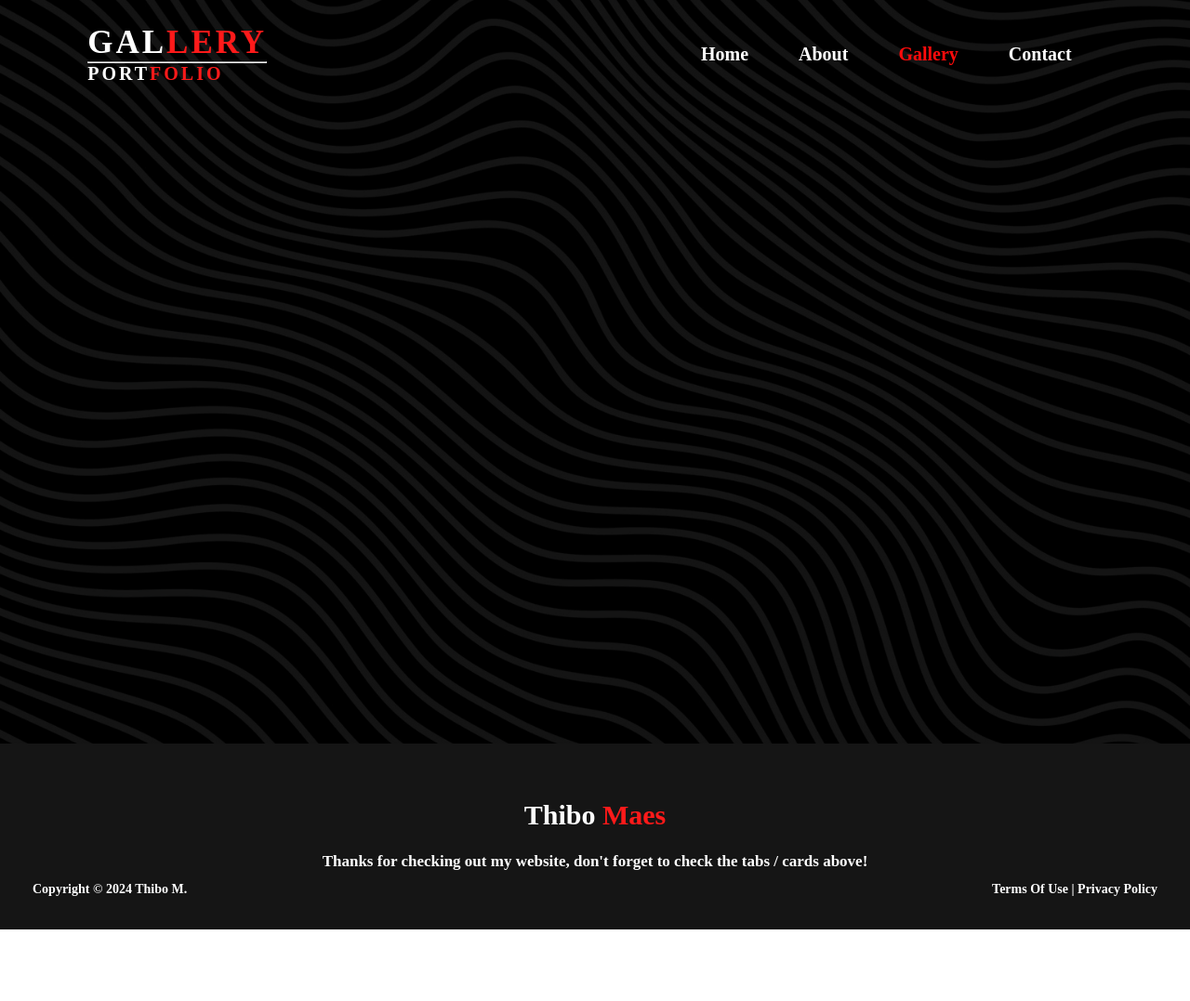
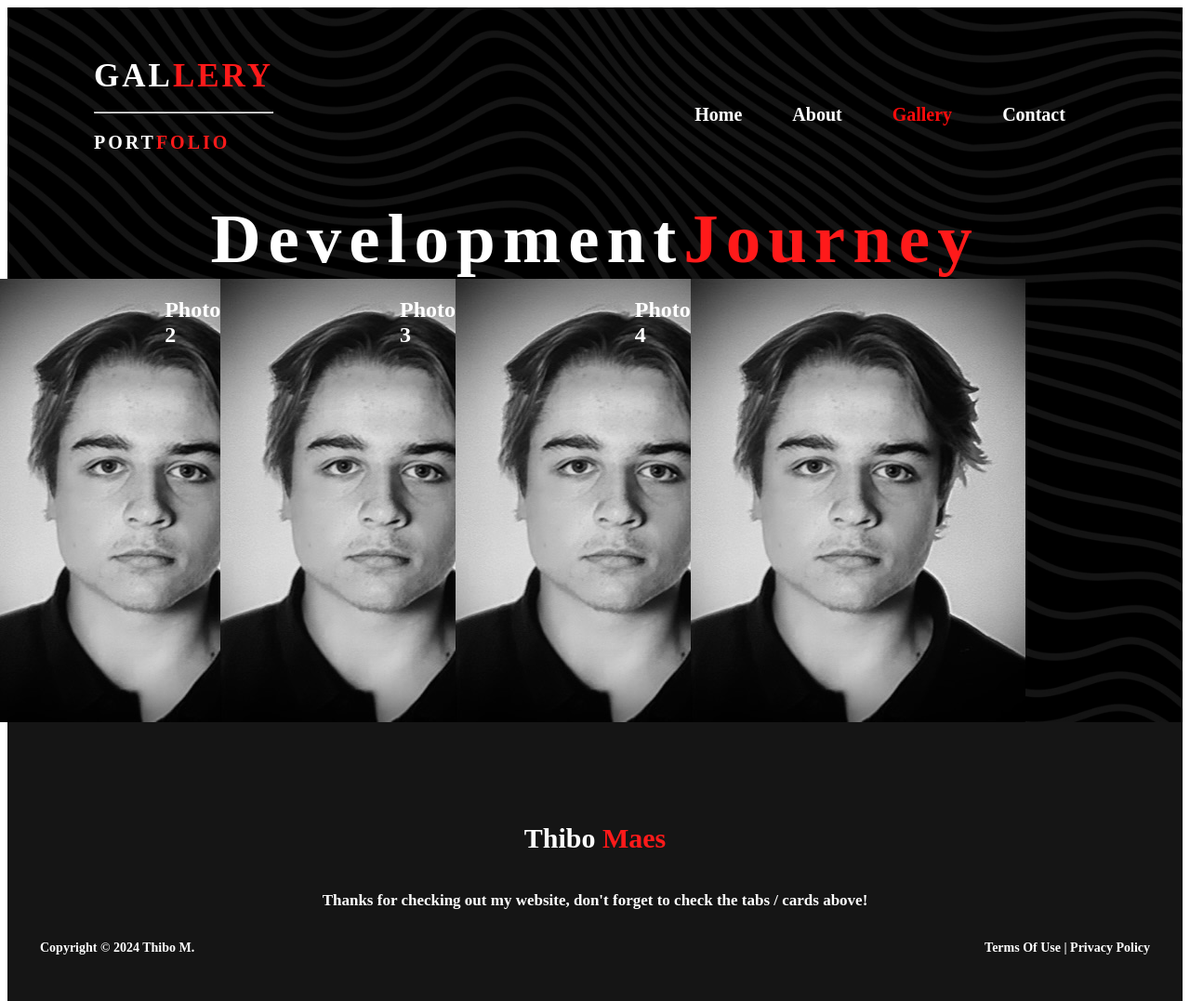
Before and after one commit to OfficialThibo/thibothedev-portfolio, a plain HTML site: page pages/gallery.html in a window 1280 px wide. Shown: the whole page at 93% size. Before the commit the page ends 1000 px from the top, so only its background shows below. Drawn offline with Linux system fonts and the light colour scheme; a web font is replaced by a local one.

Commit message:
Add Gallery

```diff
--- a/css/gallerystyle.css
+++ b/css/gallerystyle.css
@@ -1,6 +1,132 @@
-@import url('https://fonts.googleapis.com/css2?family=Wittgenstein:ital,wght@0,400..900;1,400..900&display=swap');
+@import url("https://fonts.googleapis.com/css2?family=Wittgenstein:ital,wght@0,400..900;1,400..900&display=swap");
 
-.Pictures{
+/* Hoofd Web Dingen */
+.main {
+    height: 100vh;
+    width: 100%;
+    background-image: url(../media/Background.png);
+    background-size: cover;
+    background-position: center;
+}
+
+nav {
     display: flex;
+    align-items: center;
+    justify-content: space-between;
+    padding-top: 2%;
+    padding-right: 8%;
+    .active {
+        color: #ff0b0b;
+    }
+}
+
+.logo {
+    color: white;
+    text-transform: uppercase;
+    padding-left: 8%;
+    font-size: 35px;
+    letter-spacing: 3px;
+}
+span {
+    color: rgb(255, 26, 26);
+}
+.discriptionlogo {
+    font-size: 20px;
+}
+
+nav ul li {
     list-style-type: none;
+    display: inline-block;
+    padding: 10px 25px;
+    font-family: Wittgenstein;
 }
+nav ul li a {
+    color: rgb(255, 255, 255);
+    text-decoration: none;
+    font-weight: bolder;
+    font-size: 20px;
+    text-transform: capitalize;
+}
+nav ul li a:hover {
+    color: rgb(255, 4, 4);
+    transition: 0.4s;
+}
+
+/* Images */
+h1 {
+    color: white;
+    font-size: 75px;
+    padding: 0 auto;
+    margin: 0 auto;
+    width: 100%;
+    display: flex;
+    justify-content: center;
+    align-items: center;
+    letter-spacing: 8px;
+}
+
+.container {
+    width: 80%;
+    height: 50%;
+    display: flex;
+    flex-direction: row;
+    justify-content: space-around;
+    position: relative;
+    h2 {
+        color: white;
+    }
+}
+
+.img-ctr {
+    width: 22%;
+    display: flex;
+    flex-direction: row;
+    justify-content: center;
+    position: relative;
+    background-color: black;
+    transform-origin: center;
+    transform: perspective(800px) rotateY("25deg");
+    transition: 0.5s;
+}
+
+/*----------------------------------------------------------------------------- */
+/* footer */
+footer {
+    position: relative;
+    width: 100%;
+    height: 100px;
+    padding: 100px 0px;
+    background: rgba(21, 21, 21, 1);
+    display: flex;
+    font-weight: bold;
+    flex-direction: column;
+    align-items: center;
+    justify-content: center;
+}
+footer p:nth-child(1) {
+    font-size: 30px;
+    color: white;
+    margin-bottom: 20px;
+    font-weight: bold;
+}
+footer p:nth-child(2) {
+    color: white;
+    font-size: 17px;
+    width: px;
+    text-align: center;
+    line-height: 26px;
+}
+.end {
+    position: absolute;
+    color: white;
+    bottom: 35px;
+    font-size: 14px;
+    left: 35px;
+}
+.end2 {
+    position: absolute;
+    color: white;
+    bottom: 35px;
+    font-size: 14px;
+    right: 35px;
+}
--- a/pages/gallery.html
+++ b/pages/gallery.html
@@ -3,14 +3,15 @@
     <head>
         <meta charset="UTF-8" />
         <meta name="viewport" content="width=device-width, initial-scale=1.0" />
+        <title>Portfolio-gallery</title>
         <link
             rel="icon"
             type="image/x-icon"
-            href="media/HoofdPaginaPhoto.png"
-        />
-        <link rel="stylesheet" href="../style.css" />
-        <title>Document</title>
+            href="../media/LogoWebsite.png"/>
+
+        <link rel="stylesheet" href="../css/gallerystyle.css" type="text/css" />
     </head>
+
     <body>
         <header class="main">
                 <nav>
@@ -26,6 +27,27 @@
                         <li><a href="../pages/contact.html">Contact</a></li>
                     </ul>
                 </nav>
+
+            <header class="gallerystuff">
+                    <h1>Development <span>Journey</span></h1>
+                    <header class="container">
+                        <header class="img-ctr">
+                            <h2>Photo 1</h2>
+                            <img src="../media/aboutme.JPEG" />
+                        </header>
+                        <header class="img-ctr">
+                            <h2>Photo 2</h2>
+                            <img src="../media/aboutme.JPEG" />
+                        </header>
+                        <header class="img-ctr">
+                            <h2>Photo 3</h2>
+                            <img src="../media/aboutme.JPEG" />
+                        </header>
+                        <header class="img-ctr">
+                            <h2>Photo 4</h2>
+                            <img src="../media/aboutme.JPEG" />
+                        </header>
+                </header>
         </header>
         <footer>
             <p>Thibo <span>Maes</span></p>
```
Also changed, not shown: index.html (+1 -1 lines), pages/aboutme.html (+11 -1 lines), pages/contact.html (+11 -1 lines), css/style.css (renamed from style.css). Lines whose indentation alone changed are shown as unchanged.
